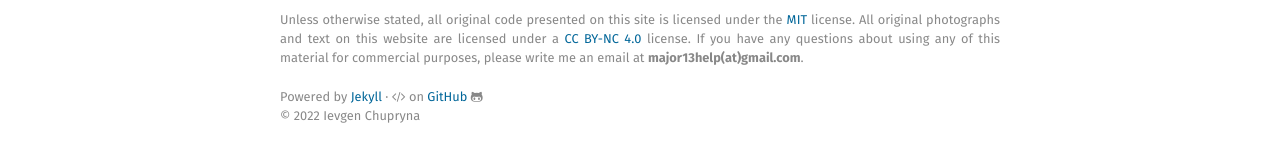
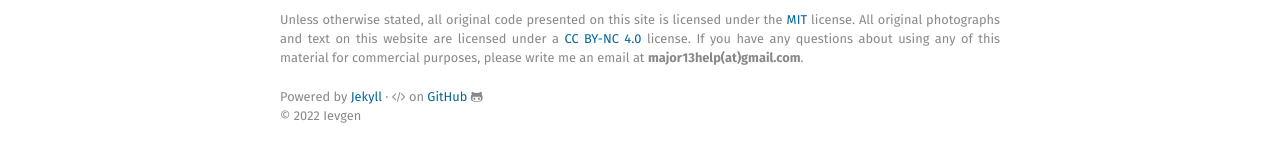
Before and after one commit to major13ua/major13ua.github.io, a Jekyll site: the page built from index.html, in a window 1280 px wide. Shown: the part 534-696 px from the top of the page. Built offline with Jekyll 4.4.1, drawn with Linux system fonts in a browser that asks for light colours.

```diff
--- a/_config.yml
+++ b/_config.yml
@@ -14,8 +14,8 @@ disqus_shortname:
 
 # Site author info
 author:
-  name: "Ievgen Chupryna"
-  email: ichupryna(at)gmail.com
+  name: "Ievgen"
+  email: major13help(at)gmail.com
   nickname: "major13ua"
   display_bio: true # Edit file in /_includes/bio.html
   website: https://major13ua.github.io
@@ -25,8 +25,6 @@ og_locale: "en_US"
 display_social_icons: true # Edit file in /_includes/social_links.html
 github:
   username: major13ua
-facebook:
-  profile_url: https://www.facebook.com/ievgen.major
 twitter:
   username:
 
```
Also changed, not shown: LICENSE.md.
